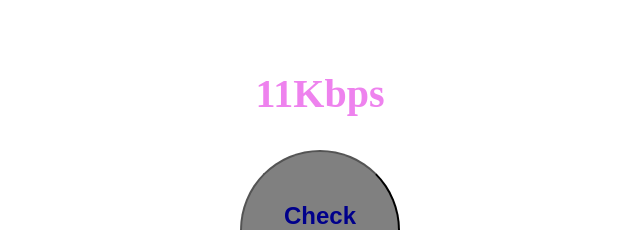
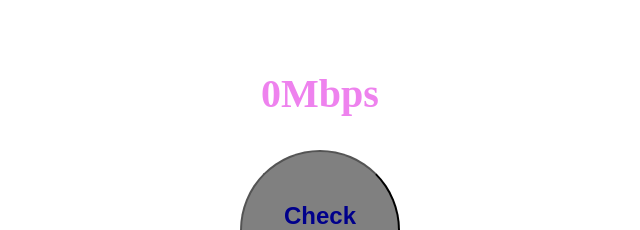
Before and after one commit to nayanajmera/InternetSpeed, a plain HTML site: page index.html in a window 1280 px wide. Shown: the part 266-496 px from the top of the page, 320-960 px from the left. Drawn offline with Linux system fonts and the light colour scheme.

Commit message:
Changes in speed

```diff
--- a/index.html
+++ b/index.html
@@ -9,7 +9,7 @@
 <body>
     <h1>Check Internet Speed</h1>
         <div class="container">
-            <h2 id="speed">11Kbps</h2>
+            <h2 id="speed">0Mbps</h2>
             <button>Check Speed</button>
         </div>
     <script src="app.js"></script>
```
